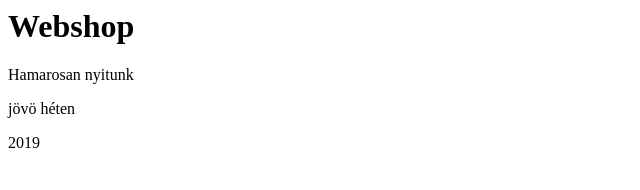
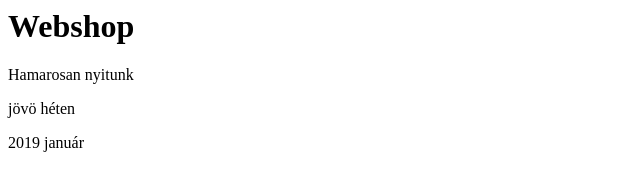
Before and after one commit to zsolnailaszlo/bolt, a plain HTML site: page index.html in a window 1280 px wide. Shown: the full height of the page, 0-640 px from the left. Drawn offline with Linux system fonts and the light colour scheme.

Commit message:
Update index.html

```diff
--- a/index.html
+++ b/index.html
@@ -5,6 +5,6 @@
 <h1>Webshop</h1>
 <p>Hamarosan nyitunk</p>
 <p>jövö héten</p>
-<p> 2019 </p>
+<p> 2019 január</p>
 </body<
 </html>
```
